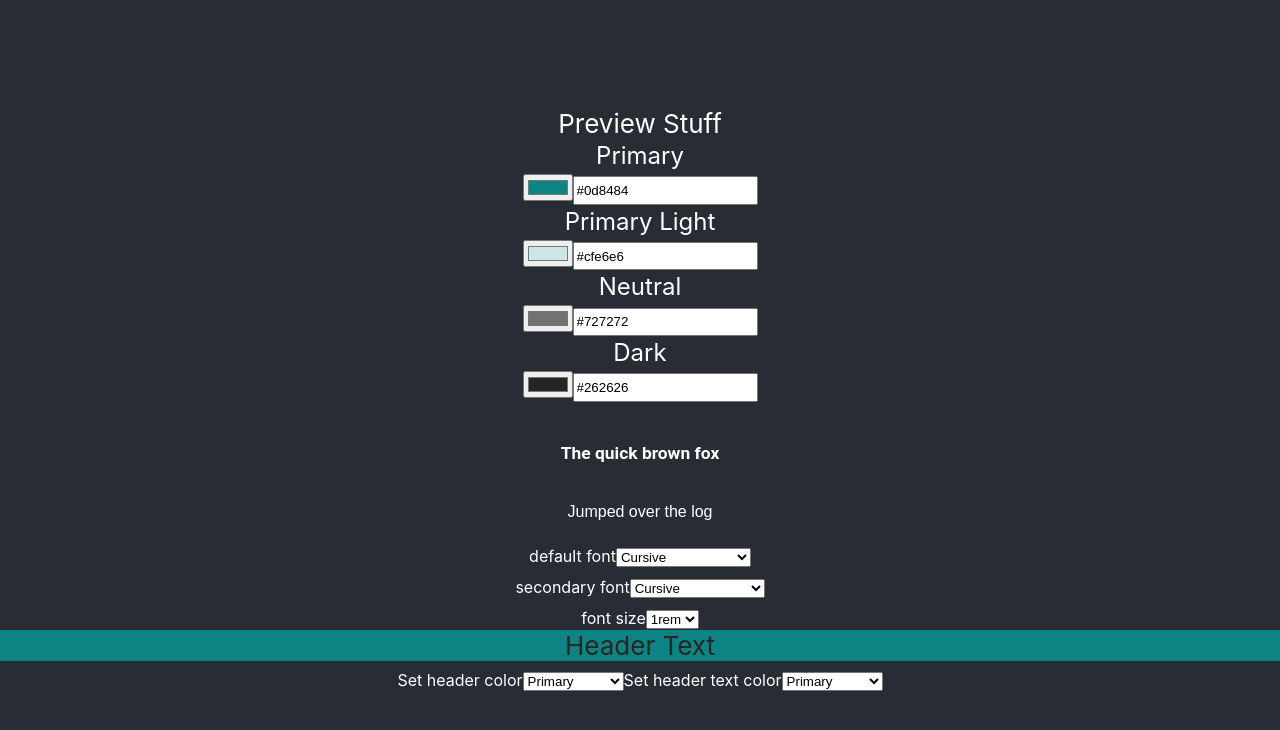
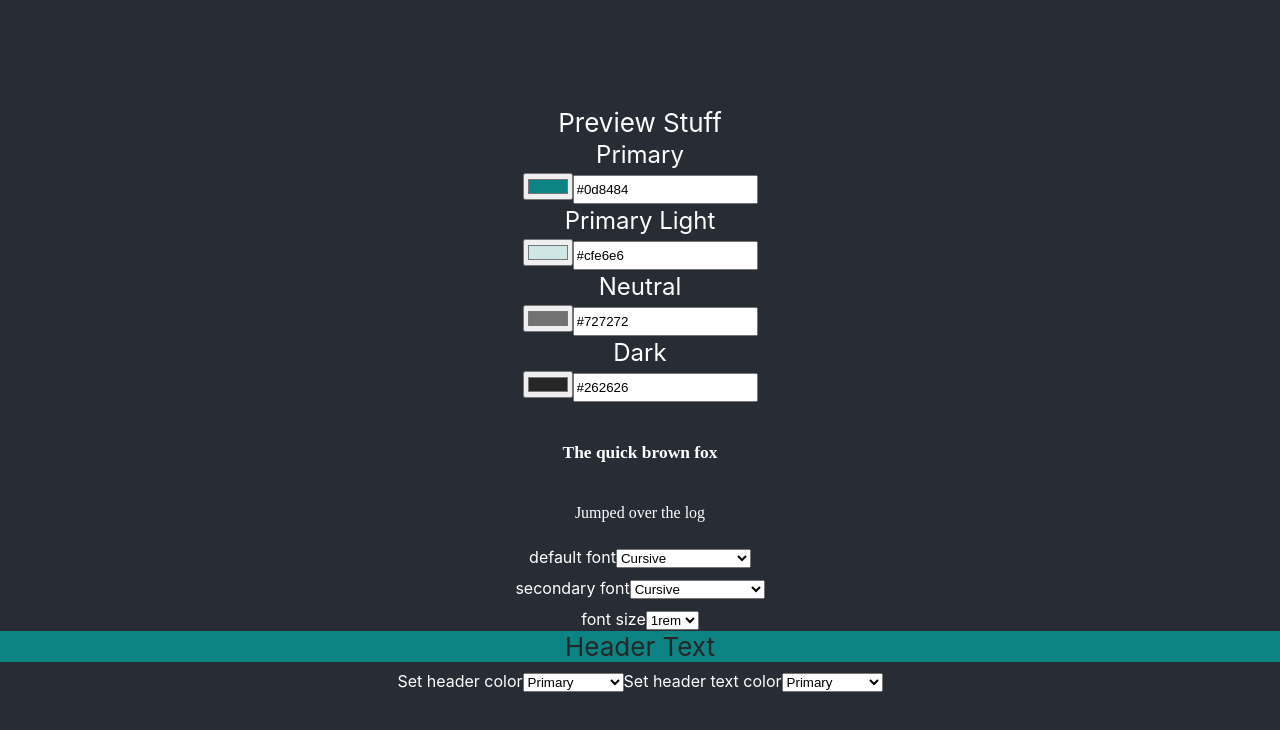
Before and after one commit to mwhitfield-hw/css-preview, a React (Create React App) app: page / in a window 1280 px wide. Shown: the top 730 px of the page. Built offline with nearby package versions, Linux system fonts and the light colour scheme.

Commit message:
default font family

```diff
--- a/src/FontSelectorPreview.js
+++ b/src/FontSelectorPreview.js
@@ -3,8 +3,8 @@ import FontPicker from "react-fontpicker-ts";
 import "react-fontpicker-ts/dist/index.css";
 
 function FontSelectorPreview(props) {
-  const [defaultFont, setDefaultFont] = useState("Roboto");
-  const [decorativeFont, setDecorativeFont] = useState("Arial");
+  const [defaultFont, setDefaultFont] = useState("cursive");
+  const [decorativeFont, setDecorativeFont] = useState("cursive");
   const [selectedFontSize, setFontSize] = useState("1rem");
 
   useEffect(() => {
```
